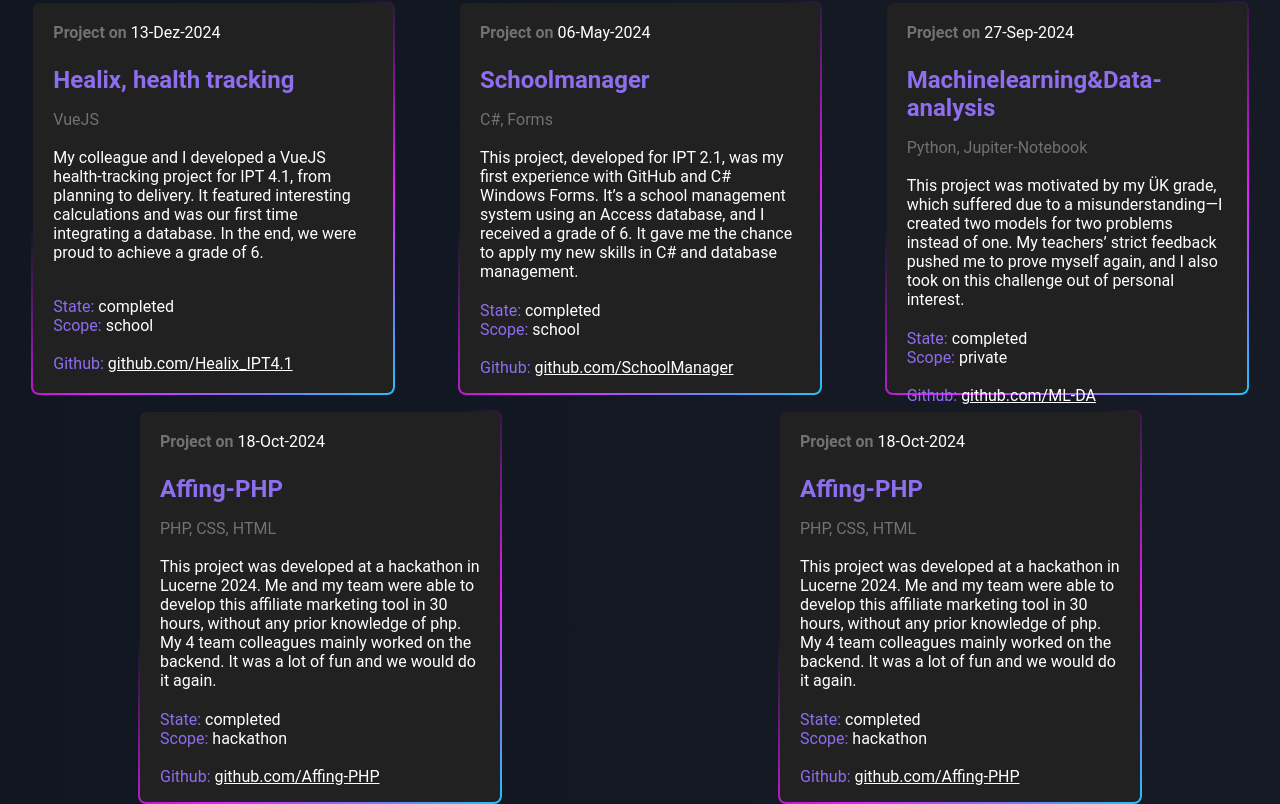
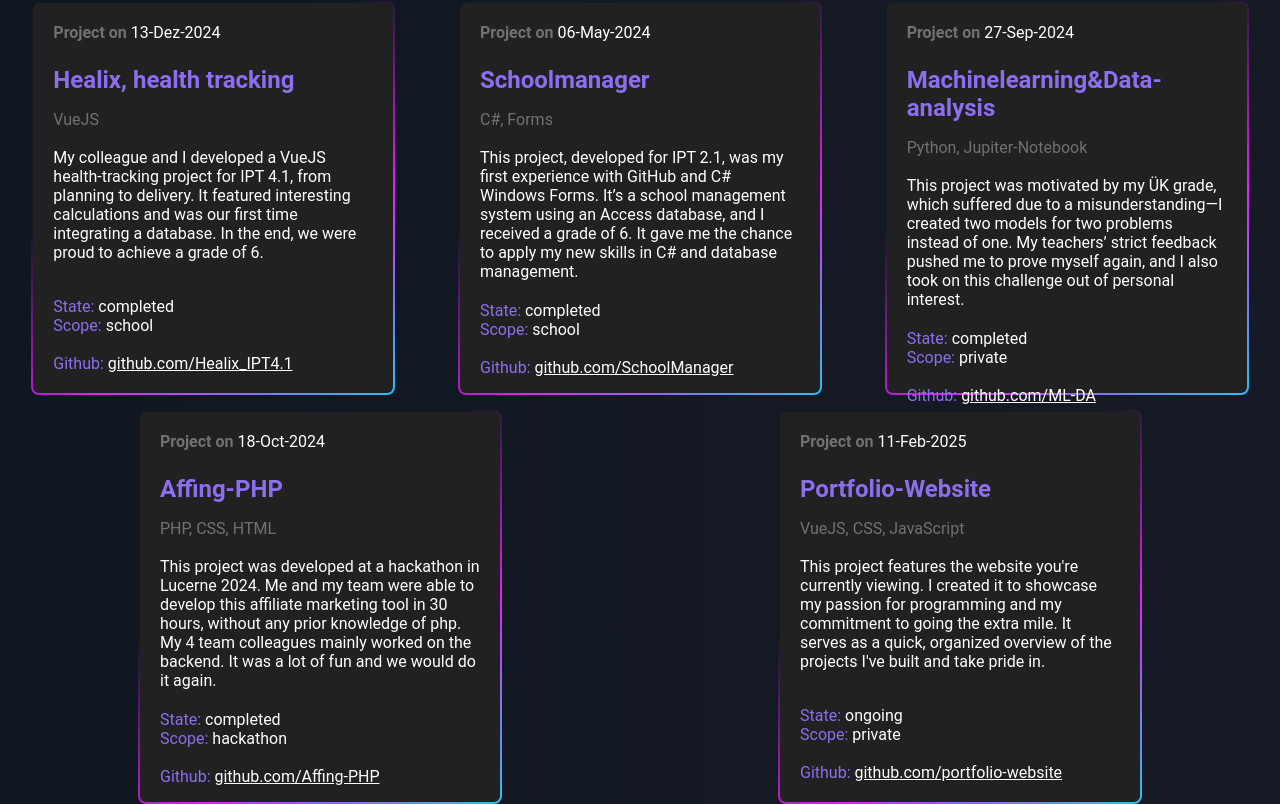
Before and after one commit to LuisAll12/portfolio-website, a Vue app: page /projects in a window 1280 px wide. Shown: the part 641-1445 px from the top of the page. Built offline with nearby package versions, Linux system fonts and the light colour scheme.

Commit message:
Added another card for this website

```diff
--- a/src/views/Projects.vue
+++ b/src/views/Projects.vue
@@ -142,8 +142,7 @@
                         <span class="Project-Scope">Scope: <span id="state-value">private</span></span>
                     </div>
                     <br>
-                    <span>Github: </span><a target="_blank" href="https://github.com/LuisAll12/Machinelearning-dataanalysis">github.com/ML-DA
-                    </a>
+                    <span>Github: </span><a target="_blank" href="https://github.com/LuisAll12/Machinelearning-dataanalysis">github.com/ML-DA</a>
                 </div>
             </div>
 
@@ -166,8 +165,7 @@
                         <span class="Project-Scope">Scope: <span id="state-value">hackathon</span></span>
                     </div>
                     <br>
-                    <span>Github: </span><a target="_blank" href="https://github.com/LuisAll12/Affing-PHP">github.com/Affing-PHP
-                    </a>
+                    <span>Github: </span><a target="_blank" href="https://github.com/LuisAll12/Affing-PHP">github.com/Affing-PHP</a>
                 </div>
             </div>
 
@@ -175,23 +173,22 @@
                 <div class="main-content">
                     <div class="header">
                         <span>Project on</span>
-                        <span>18-Oct-2024</span>
+                        <span>11-Feb-2025</span>
                     </div>
-                    <p class="heading">Affing-PHP</p>
+                    <p class="heading">Portfolio-Website</p>
                     <div class="categories">
-                        <span>PHP, CSS, HTML</span>
+                        <span>VueJS, CSS, JavaScript</span>
                     </div>
                     <br>
-                    <p>This project was developed at a hackathon in Lucerne 2024. Me and my team were able to develop this affiliate marketing tool in 30 hours, without any prior knowledge of php. My 4 team colleagues mainly worked on the backend. It was a lot of fun and we would do it again.</p>
+                    <p>This project features the website you're currently viewing. I created it to showcase my passion for programming and my commitment to going the extra mile. It serves as a quick, organized overview of the projects I've built and take pride in.</p>
                 </div>
                 <div class="footer">
                     <div class="info">
-                        <span class="Project-state">State: <span id="state-value">completed</span></span>
-                        <span class="Project-Scope">Scope: <span id="state-value">hackathon</span></span>
+                        <span class="Project-state">State: <span id="state-value">ongoing</span></span>
+                        <span class="Project-Scope">Scope: <span id="state-value">private</span></span>
                     </div>
                     <br>
-                    <span>Github: </span><a target="_blank" href="https://github.com/LuisAll12/Affing-PHP">github.com/Affing-PHP
-                    </a>
+                    <span>Github: </span><a target="_blank" href="https://github.com/LuisAll12/portfolio-website">github.com/portfolio-website</a>
                 </div>
             </div>
 
```
